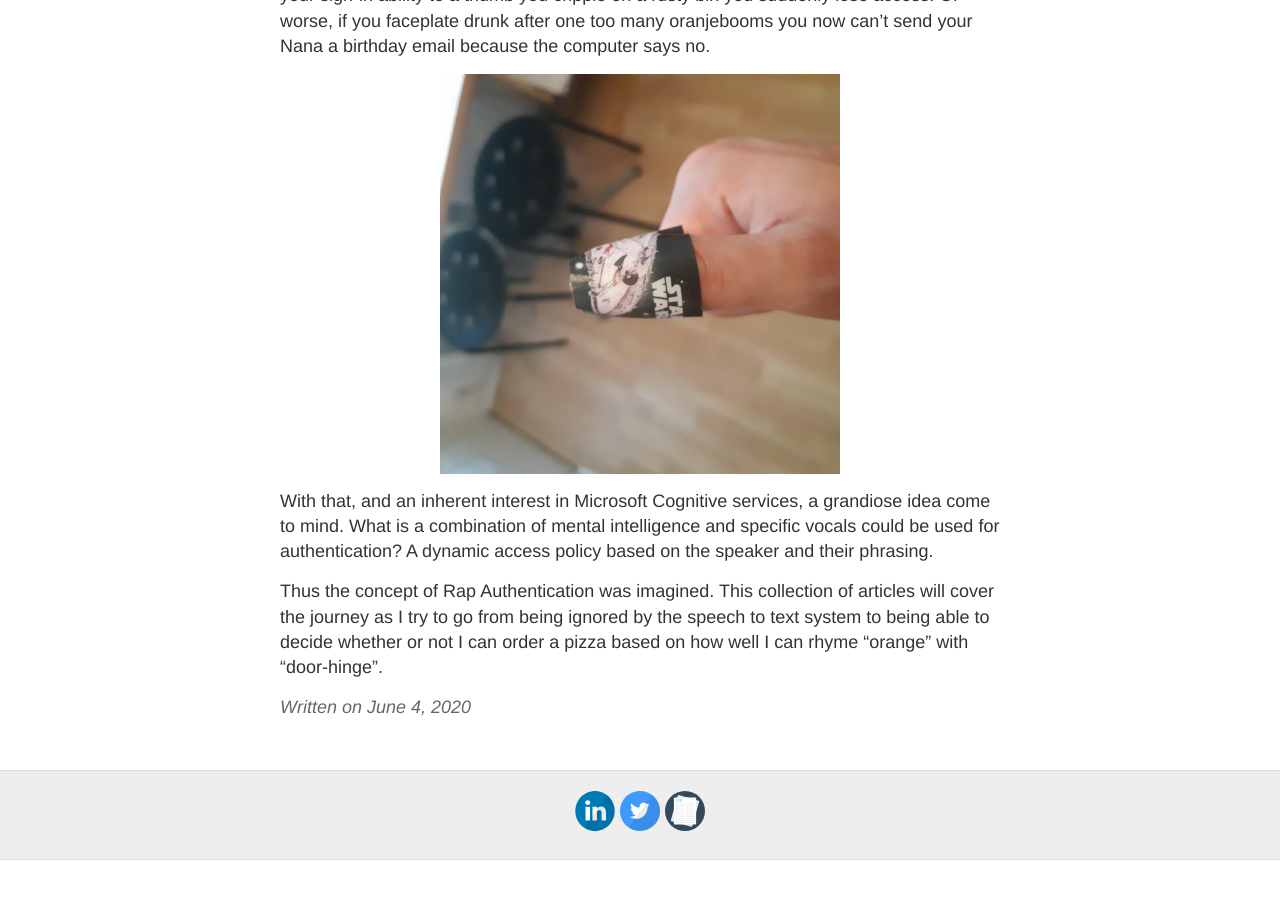
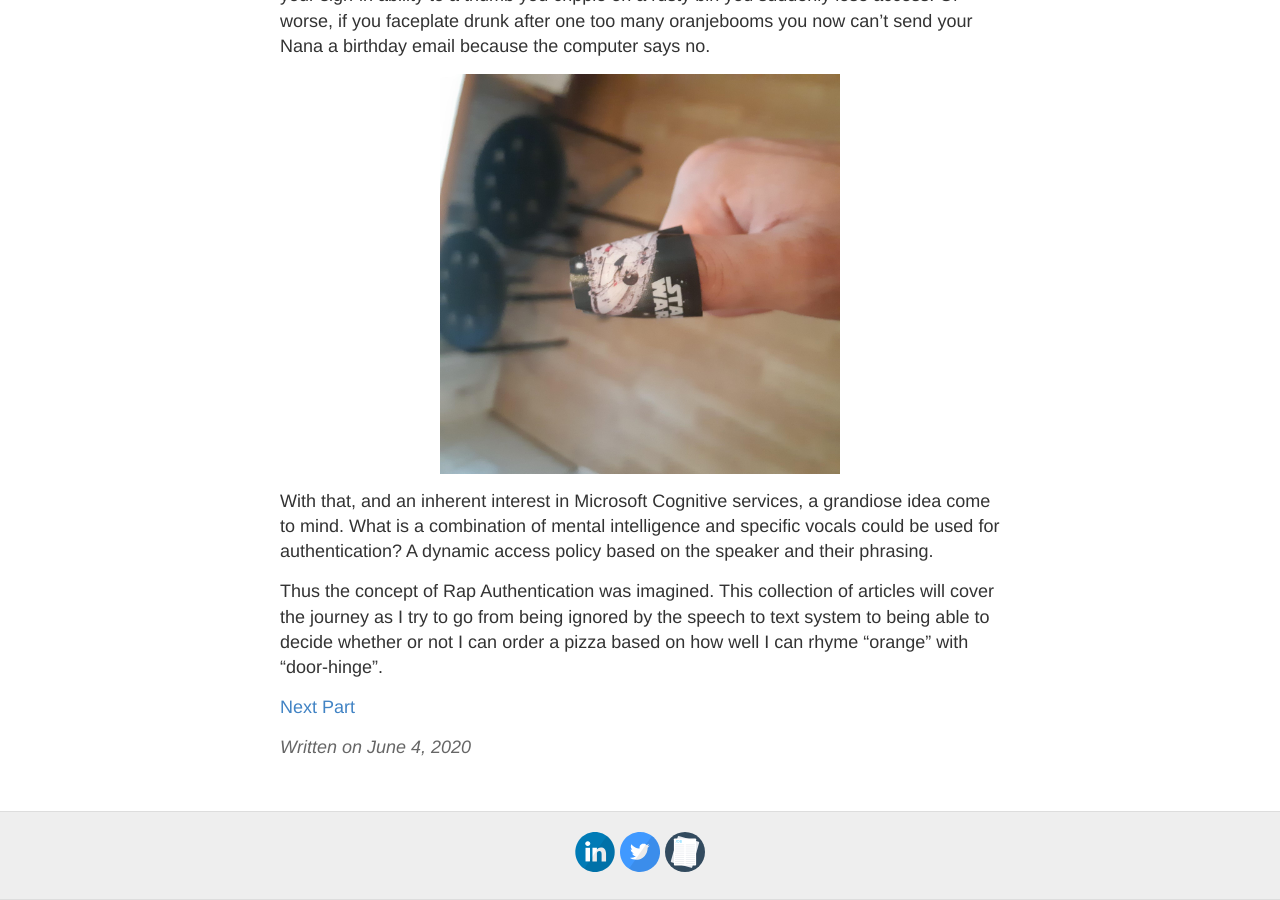
Before and after one commit to JoshuaHall1995/JoshuaHall1995.github.io, a Jekyll site: the page built from _labratory/2020-6-04-Rap-Auth-Part-One.md, in a window 1280 px wide and 900 px high, scrolled down 1153 px. Built offline with Jekyll 4.4.1, drawn with Linux system fonts in a browser that asks for light colours; before the commit the page ends 2013 px from its top, so only the background shows below that.

Commit message:
Add basic hyperlink

```diff
--- a/_labratory/2020-6-04-Rap-Auth-Part-One.md
+++ b/_labratory/2020-6-04-Rap-Auth-Part-One.md
@@ -28,3 +28,5 @@
 With that, and an inherent interest in Microsoft Cognitive services, a grandiose idea come to mind. What is a combination of mental intelligence and specific vocals could be used for authentication? A dynamic access policy based on the speaker and their phrasing.
 
 Thus the concept of Rap Authentication was imagined. This collection of articles will cover the journey as I try to go from being ignored by the speech to text system to being able to decide whether or not I can order a pizza based on how well I can rhyme “orange” with “door-hinge”.
+
+<a style="text-align:center" href="https://joshuahall1995.github.io/labratory/2020-6-04-rap-auth-part-two">Next Part</a>
```
